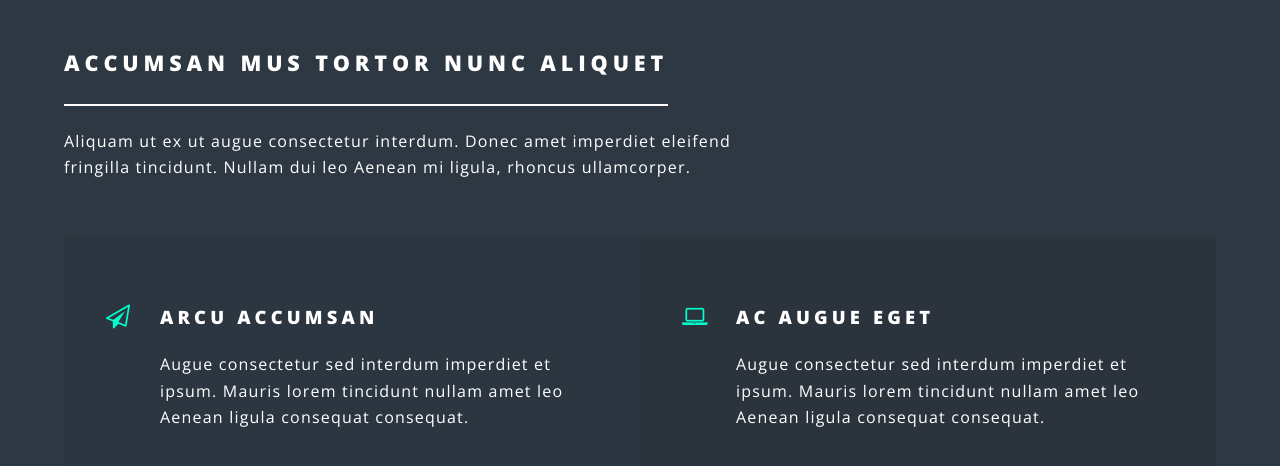
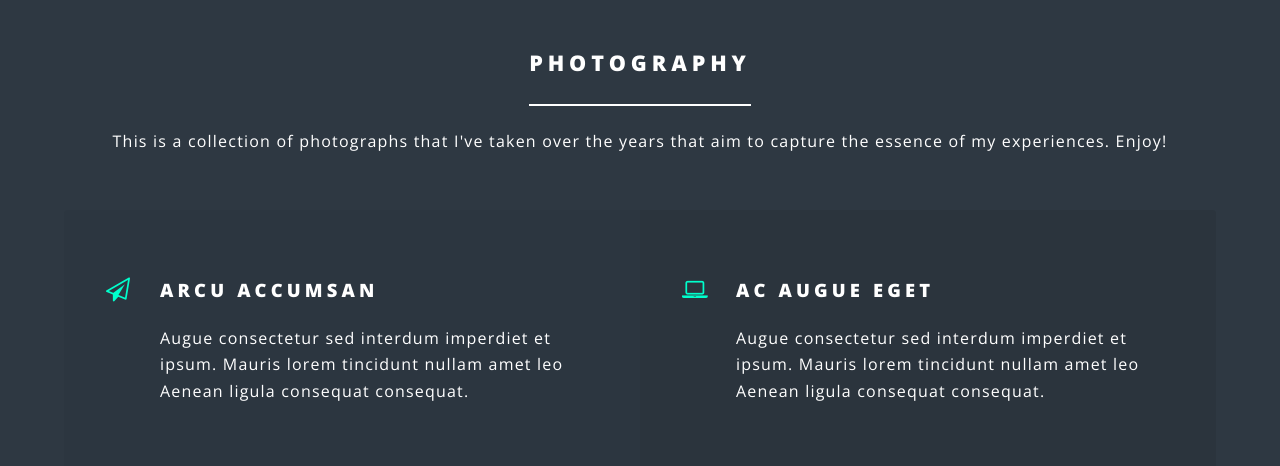
Before and after one commit to samng96/samng.me, a Jekyll site: the page built from photos/index.html, in a window 1280 px wide and 900 px high, cut to the strip 424-890 px from the top of the window. Built offline with Jekyll 4.4.1, drawn with Linux system fonts in a browser that asks for light colours.

Commit message:
centering photos heading

```diff
--- a/photos/index.html
+++ b/photos/index.html
@@ -11,9 +11,10 @@ title: Photography
     <section id="three" class="wrapper">
     <div class="inner">
       <header class="major">
-        <h2>Accumsan mus tortor nunc aliquet</h2>
-        <p>Aliquam ut ex ut augue consectetur interdum. Donec amet imperdiet eleifend<br />
-        fringilla tincidunt. Nullam dui leo Aenean mi ligula, rhoncus ullamcorper.</p>
+        <center>
+          <h2>Photography</h2>
+          <p>This is a collection of photographs that I've taken over the years that aim to capture the essence of my experiences. Enjoy!</p>
+        </center>
       </header>
       <ul class="features">
         <li class="icon fa-paper-plane-o">
```
